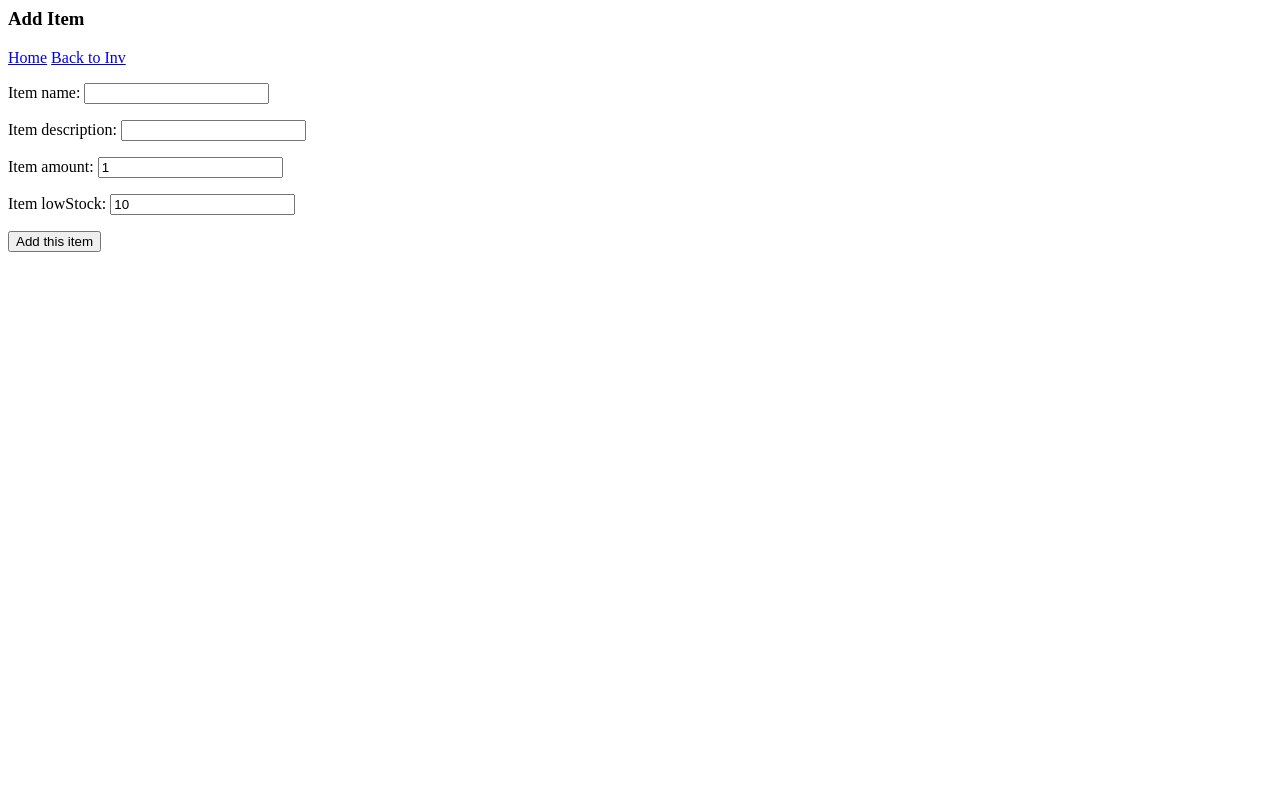
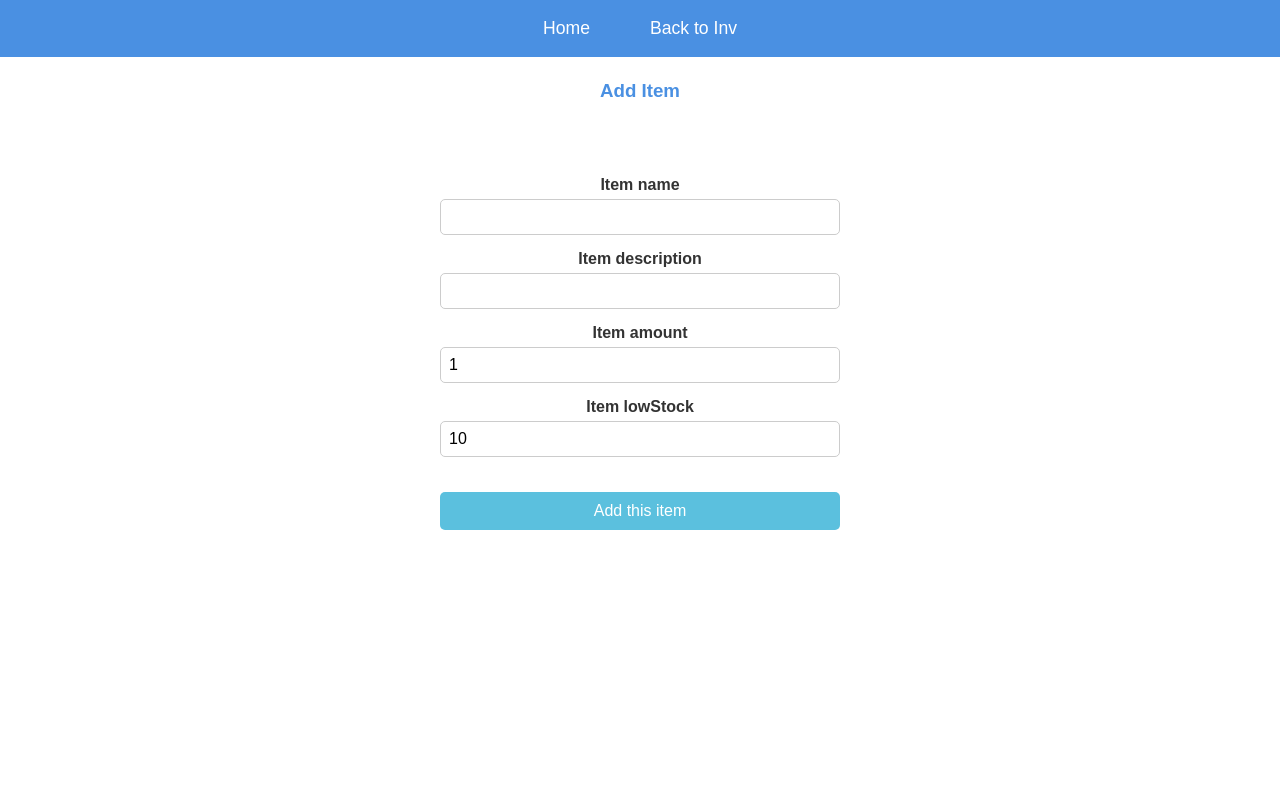
Before and after one commit to petergriffin49/SISUS, a Django app: page /inventory/add/ in a window 1280 px wide. Run offline with Django 5.2, Linux system fonts and the light colour scheme; a user stored in the database is signed in.

Commit message:
CSS additem

```diff
--- a/inventory/templates/inventory/AddItem.html
+++ b/inventory/templates/inventory/AddItem.html
@@ -1,26 +1,126 @@
+<!DOCTYPE html>
 <html lang="en">
 
-  <head>
+<head>
     <meta charset="UTF-8">
     <meta name="viewport" content="width=device-width, initial-scale=1.0">
     <title>Add Item</title>
-  </head>
+    <style>
+        /* General page styling */
+        body {
+            font-family: Arial, sans-serif;
+            background-color: #ffffff;
+            color: #333;
+            margin: 0;
+            padding: 0;
+            display: flex;
+            flex-direction: column;
+            align-items: center;
+            height: 100vh;
+        }
 
-  <body>
+        h3 {
+            color: #4a90e2;
+            margin-top: 80px; /* space for the header bar */
+        }
 
-    <h3>Add Item</h3>
+        /* Header Styling */
+        .header {
+            position: fixed;
+            top: 0;
+            left: 0;
+            right: 0;
+            background-color: #4a90e2;
+            display: flex;
+            justify-content: center;
+            padding: 10px 0;
+            z-index: 10;
+        }
 
-    <div>
+        .button-header {
+            margin: 0 15px;
+            padding: 8px 15px;
+            color: white;
+            text-decoration: none;
+            font-size: 1.1em;
+            transition: color 0.3s ease;
+        }
+
+        .button-header:hover {
+            color: #357ab8;
+        }
+
+        /* Form styling */
+        form {
+            width: 100%;
+            max-width: 400px;
+            padding: 20px;
+            background-color: #ffffff;
+            text-align: center;
+            margin-top: 20px;
+        }
+
+        form p {
+            margin: 15px 0;
+            font-weight: bold;
+            color: #555;
+        }
+
+        form p label {
+            display: block;
+            margin-bottom: 5px;
+            color: #333;
+        }
+
+        form input {
+            width: 100%;
+            padding: 8px;
+            font-size: 1em;
+            border: 1px solid #ccc;
+            border-radius: 5px;
+            box-sizing: border-box;
+        }
+
+        button {
+            display: inline-block;
+            width: 100%;
+            padding: 10px 0;
+            margin-top: 20px;
+            background-color: #5bc0de;
+            color: white;
+            border: none;
+            border-radius: 5px;
+            font-size: 1em;
+            cursor: pointer;
+            transition: background-color 0.3s ease;
+        }
+
+        button:hover {
+            background-color: #39a9c5;
+        }
+    </style>
+</head>
+
+<body>
+
+    <div class="header">
         <a href="/home" class="button-header">Home</a>
         <a href="/inventory" class="button-header">Back to Inv</a>
     </div>
 
+    <h3>Add Item</h3>
+
     <form method="POST" enctype="multipart/form-data">
-      {% csrf_token %}
-      {{ form.as_p }}
-      <button type="submit" class="button-submit">Add this item</button>
+        {% csrf_token %}
+        {% for field in form %}
+            <p>
+                <label>{{ field.label }}</label>
+                {{ field }}
+            </p>
+        {% endfor %}
+        <button type="submit">Add this item</button>
     </form>
 
-  </body>
+</body>
 
 </html>
--- a/inventory/templates/inventory/Controlroom.html
+++ b/inventory/templates/inventory/Controlroom.html
@@ -51,7 +51,7 @@
             position: absolute;
             right: 20px;
             top: 0px;
-            color: black;
+            color: white;
             font-size: 18px;
         }
 
--- a/inventory/templates/inventory/Home.html
+++ b/inventory/templates/inventory/Home.html
@@ -8,7 +8,7 @@
     <style>
         body {
             font-family: Arial, sans-serif;
-            background-color: #f4f4f9;
+            background-color: #ffffff;
             color: #333;
             margin: 0;
             padding: 0;
@@ -46,7 +46,7 @@
             position: absolute;
             right: 20px;
             top: 0px;
-            color: black;
+            color: white;
             font-size: 18px;
         }
 
--- a/inventory/templates/inventory/maximal.html
+++ b/inventory/templates/inventory/maximal.html
@@ -52,7 +52,7 @@
             position: absolute;
             right: 20px;
             top: 0px;
-            color: black;
+            color: white;
             font-size: 18px;
         }
 
--- a/inventory/views.py
+++ b/inventory/views.py
@@ -140,7 +140,7 @@ def Itemdetails(request, item_id):
 @login_required
 def EditItem(request, itemID):
     item = get_object_or_404(Item, id=itemID)
-
+    user = request.user
     if request.method == 'POST':
         form = ItemForm(request.POST, instance=item)
         if form.is_valid():
@@ -148,7 +148,7 @@ def EditItem(request, itemID):
 
             itemEditAdd(item_edited)
 
-            return redirect('Item Details', item_id=item.id)  # Redirect to a detail page or wherever you prefer
+            return redirect('Item Details', item_id=item.id,)  # Redirect to a detail page or wherever you prefer
     else:
         form = ItemForm(instance=item)
 
```
Also changed, not shown: db.sqlite3.
